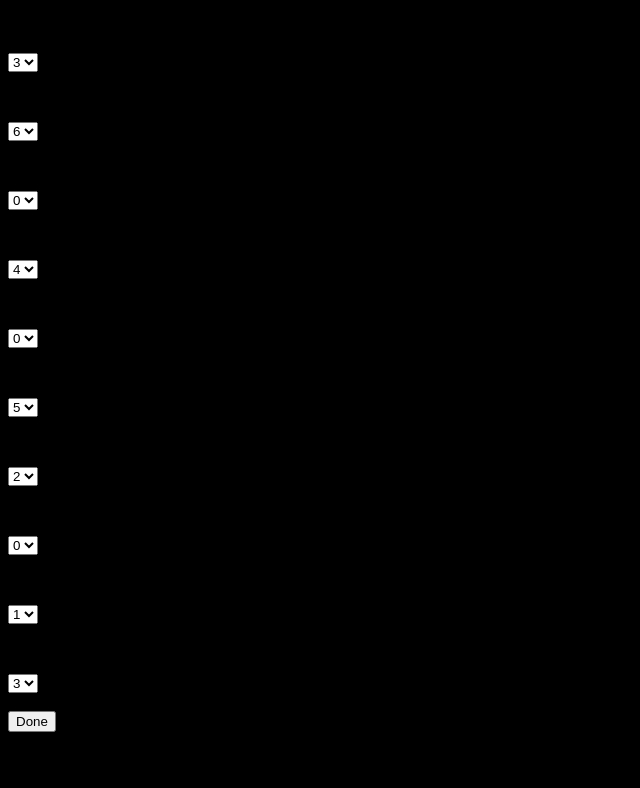
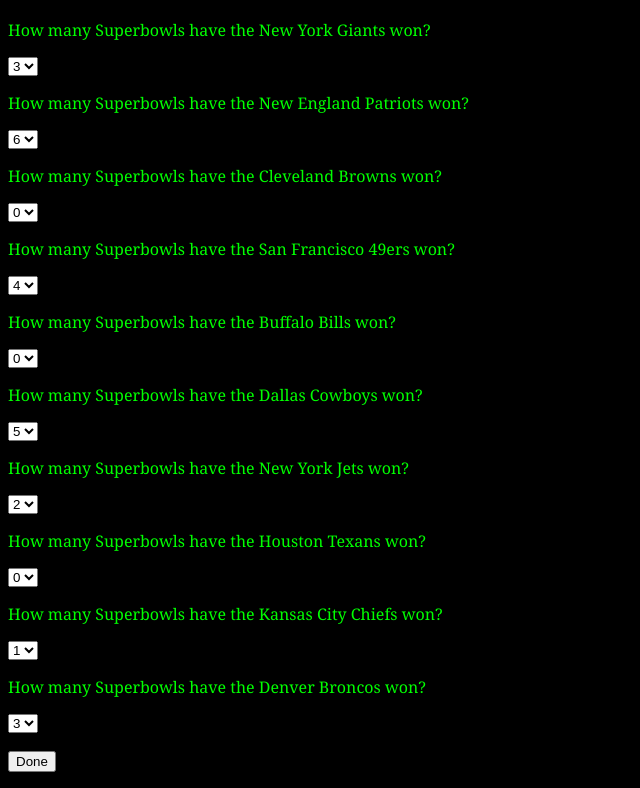
Before and after one commit to jbury15/footballquiz, a plain HTML site: page index.html in a window 1280 px wide. Shown: the part 67-855 px from the top of the page, without its empty margins (0-640 px from the left). Before the commit the page ends 815 px from the top, so only its background shows below. Drawn offline with Linux system fonts and the light colour scheme.

Commit message:
Update style.css

```diff
--- a/style.css
+++ b/style.css
@@ -16,4 +16,7 @@ h1 {
   font-family: "Georgia";
   font-size: 15px;
 }
-h
+p {
+  color: #00FF00;
+  font-family: "Georgia";
+  font-size: 18x;
```
